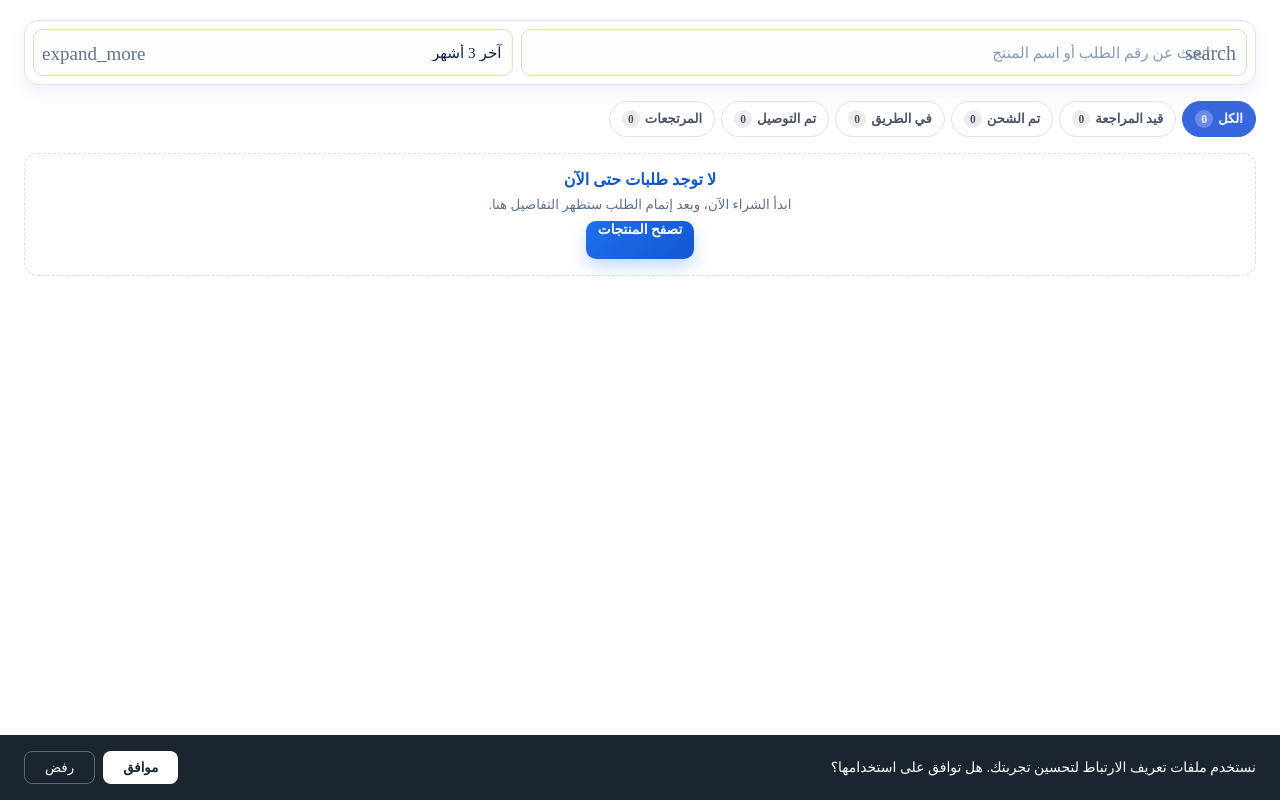
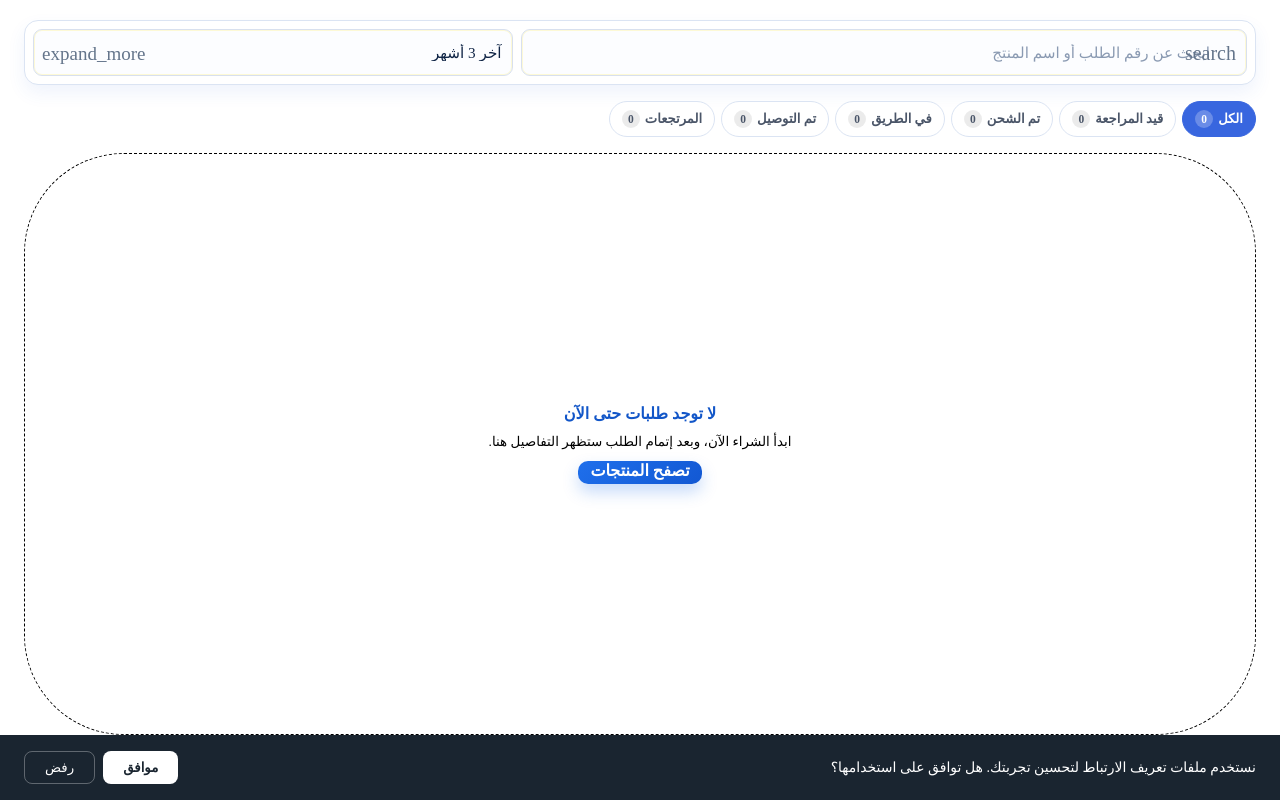
Before and after one commit to abdalhlimgomah/BODA.en, a plain HTML site: page pages/my-orders.html in a window 1280 px wide. Drawn offline with Linux system fonts and the light colour scheme; no server answers; some icons are missing; a web font is replaced by a local one.

Commit message:
Add files via upload

```diff
--- a/assets/css/contest.css
+++ b/assets/css/contest.css
@@ -23,7 +23,6 @@
   width: 100%;
   height: auto;
   display: block;
-  object-fit: cover;
   aspect-ratio: 16/9;
 }
 @media (min-width: 768px) {
--- a/assets/css/my-orders.css
+++ b/assets/css/my-orders.css
@@ -572,14 +572,14 @@
 
 .my-order-empty,
 .my-order-filter-empty {
-  border: 1px dashed #d5deef;
-  border-radius: 14px;
-  background: #ffffff;
-  padding: 16px 12px;
-  text-align: center;
-  color: #5e718f;
-  display: grid;
-  gap: 8px;
+    border: 1px dashed #000000;
+    border-radius: 100px;
+    background: #ffffff;
+    padding: 250px 12px;
+    text-align: center;
+    color: #000000;
+    display: grid;
+    gap: 11px;
 }
 
 .my-order-empty h3,
--- a/assets/css/noon-components.css
+++ b/assets/css/noon-components.css
@@ -178,10 +178,10 @@
 .btn-danger {
     border: 0;
     border-radius: 10px;
-  min-height: 38px;
+    min-height: 23px;
     padding: 0 12px;
     cursor: pointer;
-  font-size: 0.85rem;
+    font-size: 1rem;
     font-weight: 800;
     transition: transform 160ms ease, box-shadow 180ms ease, background-color 180ms ease, filter 180ms ease;
 }
--- a/assets/css/product-listing.css
+++ b/assets/css/product-listing.css
@@ -276,10 +276,7 @@
 }
 
 #plSortSelect {
-  padding: var(--gap-text);
-  border: var(--border-width-thin) solid var(--color-border);
   border-radius: var(--radius-xs);
-  background: var(--color-surface);
   font-size: var(--text-body-sm);
   outline: none;
   cursor: pointer;
```
Also changed, not shown: assets/css/account-v2.css (+2 -5 lines). Lines whose indentation alone changed are shown as unchanged.
